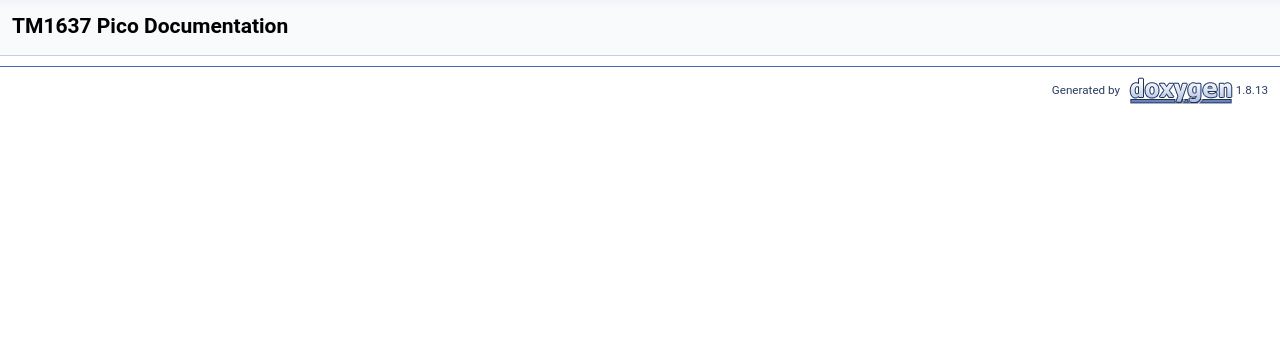
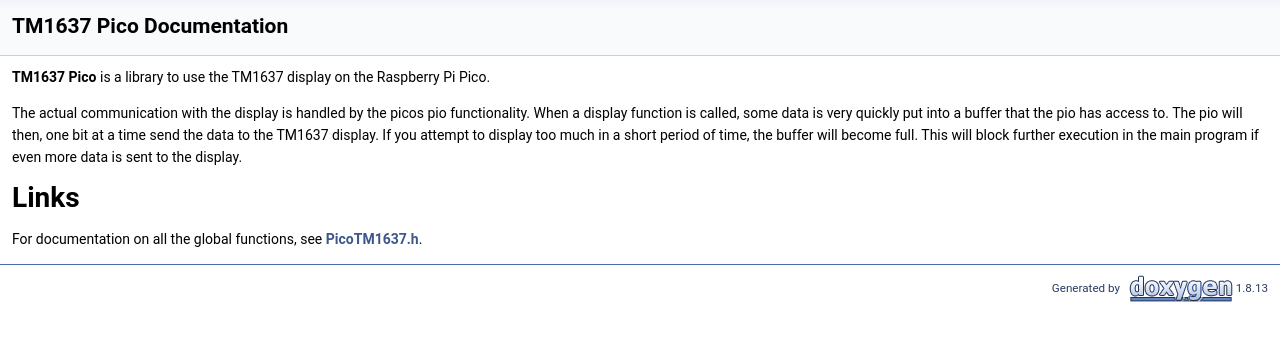
Before and after one commit to wahlencraft/TM1637-pico, a plain HTML site: page docs/html/index.html in a window 1280 px wide. Shown: the part 96-436 px from the top of the page. Drawn offline with Linux system fonts and the light colour scheme.

Commit message:
Documentation main page

```diff
--- a/docs/html/index.html
+++ b/docs/html/index.html
@@ -63,7 +63,12 @@ $(function() {
 <div class="title">TM1637 Pico Documentation</div>  </div>
 </div><!--header-->
 <div class="contents">
-</div><!-- contents -->
+<div class="textblock"><b>TM1637 Pico</b> is a library to use the TM1637 display on the Raspberry Pi Pico.</p>
+<p>The actual communication with the display is handled by the picos pio functionality. When a display function is called, some data is very quickly put into a buffer that the pio has access to. The pio will then, one bit at a time send the data to the TM1637 display. If you attempt to display too much in a short period of time, the buffer will become full. This will block further execution in the main program if even more data is sent to the display.</p>
+<h1><a class="anchor" id="Links"></a>
+Links</h1>
+<p>For documentation on all the global functions, see <a class="el" href="PicoTM1637_8h.html">PicoTM1637.h</a>. </p>
+</div></div><!-- contents -->
 <!-- start footer part -->
 <hr class="footer"/><address class="footer"><small>
 Generated by &#160;<a href="http://www.doxygen.org/index.html">
```
Also changed, not shown: 4 other files.
